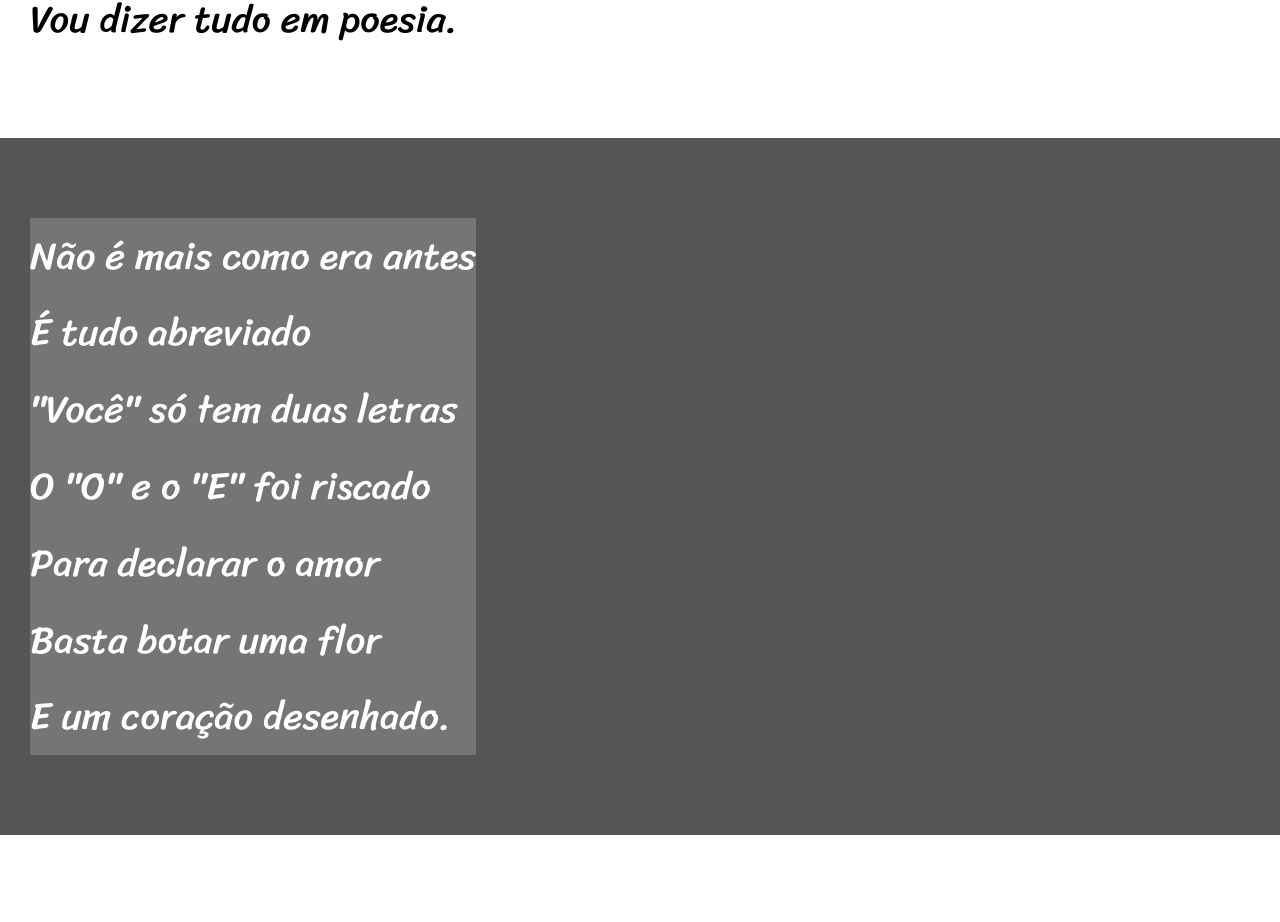
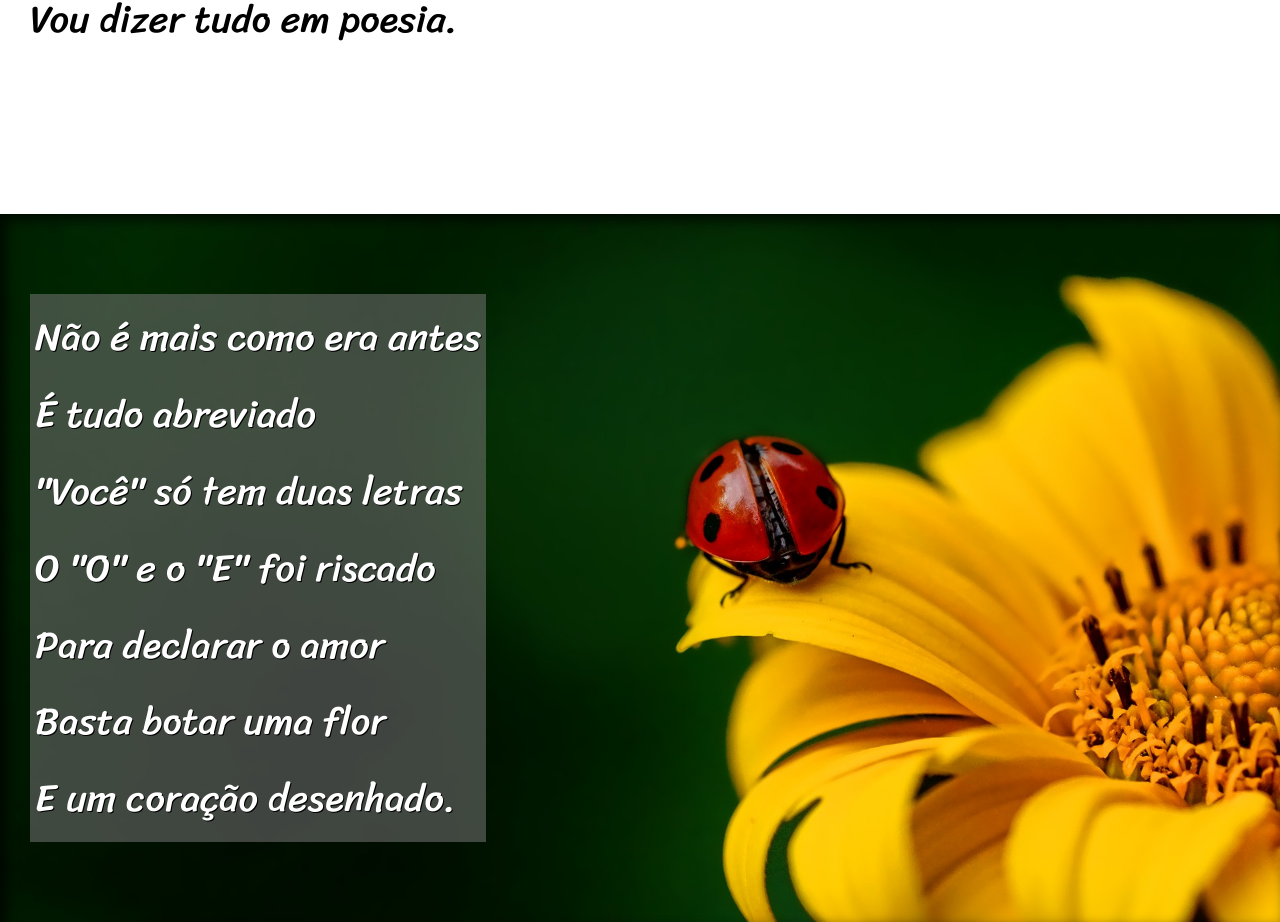
Before and after one commit to JefersonNG/cordel-moderno, a plain HTML site: page index.html in a window 1280 px wide. Shown: the part 778-1700 px from the top of the page. Drawn offline with Linux system fonts and the light colour scheme.

Commit message:
add fundo, efeito paralax
Co-Authored-By: Jeferson Nascimento <96936108+jefersonNG@users.noreply.github.com>

```diff
--- a/index.html
+++ b/index.html
@@ -30,7 +30,7 @@
         Vou dizer tudo em poesia.
       </p>
     </section>
-    <section class="imagem">
+    <section class="imagem" id="img01">
       <p>
         Não é mais como era antes<br />
         É tudo abreviado<br />
@@ -61,7 +61,7 @@
         Decifre esse rabisco.
       </p>
     </section>
-    <section class="imagem">
+    <section class="imagem" id="img02">
       <p>
         Tenho saudade das cartas<br />
         Escritas com a própria mão<br />
--- a/style/style.css
+++ b/style/style.css
@@ -63,11 +63,32 @@ section.normal {
 section.imagem {
   background: rgb(85, 85, 85);
   color: white;
+  box-shadow: inset 6px 6px 13px 0 rgba(0, 0, 0, 0.722);
 }
 
 section.imagem p {
-  background: rgb(118, 117, 117);
+  background: rgba(118, 117, 117, 0.549);
   display: inline-block;
+  padding: 5px;
+  text-shadow: 1px 1px 0 black;
+}
+
+section p {
+  padding-bottom: 2em;
+}
+
+section#img01 {
+  background-image: url(/imagens/background001.jpg);
+  background-position: right center;
+  background-size: cover;
+  background-attachment: fixed;
+}
+
+section#img02 {
+  background-image: url(/imagens/background002.jpg);
+  background-position: right center;
+  background-size: cover;
+  background-attachment: fixed;
 }
 
 footer {
```
